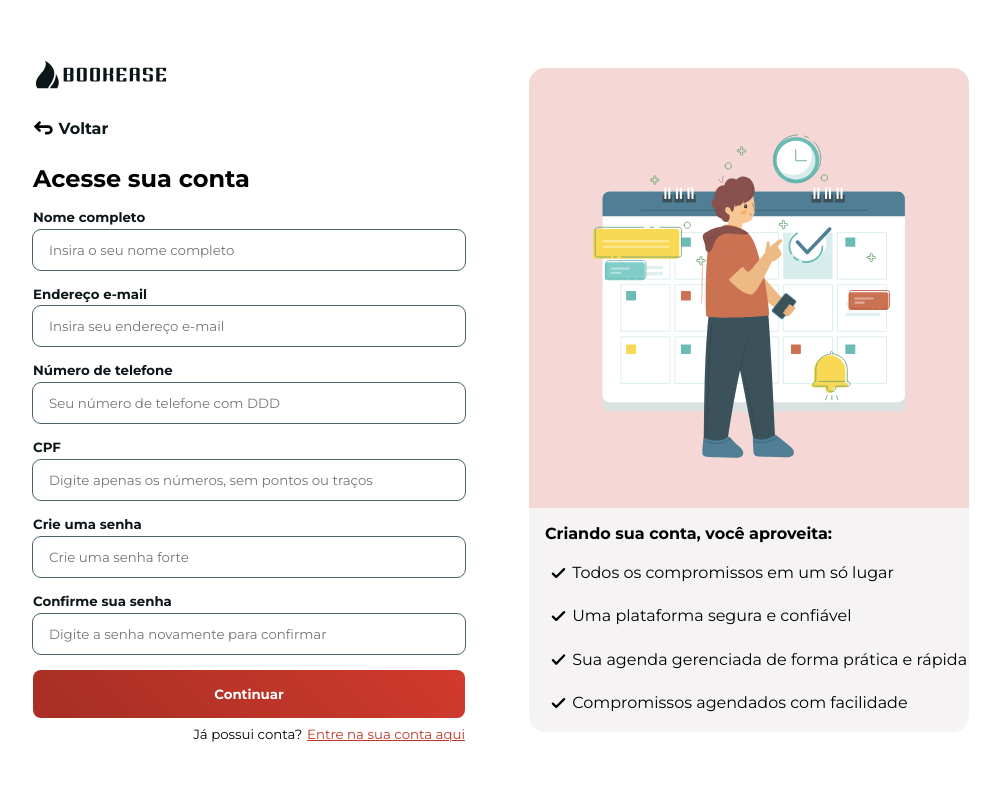
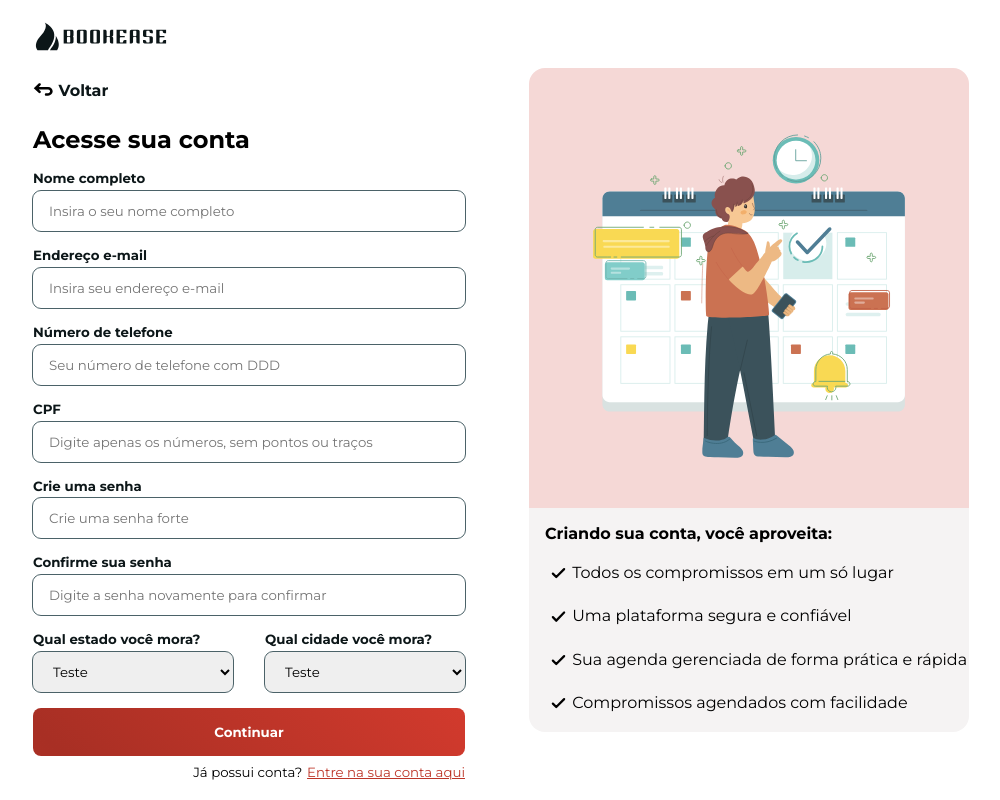
Before and after one commit to bellinaso/projeto-ctism, a PHP site: page /register.php in a window 1280 px wide. Shown: the whole page, without its empty margins (139-1139 px from the left). Run offline with PHP 8.4, Linux system fonts and the light colour scheme.

Commit message:
Made corrections and created files

```diff
--- a/bookease_database_script.sql
+++ b/bookease_database_script.sql
@@ -8,6 +8,8 @@
     name VARCHAR(100),
     email VARCHAR(100) UNIQUE,
     phone VARCHAR(14) UNIQUE,
+    state VARCHAR(50),
+    city VARCHAR(50),
     password VARCHAR(100),
     user_type enum('user','admin','manager'),
     creation_date DATE,
@@ -15,12 +17,14 @@
 );
 
 CREATE TABLE establishments(
-	id int auto_increment,
+	id INT auto_increment,
     cnpj VARCHAR(18) UNIQUE,
     user_id INT,
     email varchar(100) UNIQUE,
     name VARCHAR(200),
     adress VARCHAR(200),
+    latitude DOUBLE,
+    longitude DOUBLE,
     phone VARCHAR(14) UNIQUE,
     description TEXT,
     creation_date DATE,
--- a/model/database_connect.php
+++ b/model/database_connect.php
@@ -20,8 +20,8 @@
         $this->mysqli = new mysqli($this->host, $this->user, $this->password, $this->database);
 
         if ($this->mysqli->errno) {
-           echo("Error while connecting to database. Error:" . $this->mysqli->connect_errno);
-           exit();
+            echo("Error while connecting to database. Error:" . $this->mysqli->connect_errno);
+            exit();
         }
 
         $this->mysqli->set_charset('utf8');
--- a/public/css/establishments.css
+++ b/public/css/establishments.css
@@ -146,6 +146,7 @@
                     }
 
                     .establishment_info {
+                        width: 100%;
                         display: flex;
                         flex-direction: column;
                         justify-content: center;
@@ -156,6 +157,7 @@
                     }
 
                     .open_establishment {
+                        justify-self: end;
                         align-self: flex-start;
 
                         & {
--- a/public/css/register_login.css
+++ b/public/css/register_login.css
@@ -157,12 +157,13 @@
     }
 
     .form_input {
+        width: 100%;
         display: flex;
         flex-direction: column;
         margin-bottom: 1rem;
 
         & {
-            input {
+            input, select {
                 width: 100%;
                 height: 2.5rem;
                 padding: 1rem;
@@ -174,21 +175,34 @@
                 transition: all ease-in-out 0.27s;
             }
 
+            select {
+                padding: 0 0 0 1rem;
+            }
+
             label {
                 color: var(--gray-1);
                 font-size: var(--font-sm);
                 font-weight: bold;
             }
 
-            input:hover {
+            input:hover, select:hover {
                 padding-left: 1.17rem;
             }
 
-            input:focus {
+            input:focus, select:focus {
                 outline: 1px solid var(--red-1);
                 padding-left: 1.17rem;
             }
         }
+    }
+
+    .form_input_group {
+        width: 100%;
+        display: flex;
+        flex-direction: row;
+        justify-content: space-between;
+        gap: 2rem;
+        align-items: center;
     }
 
     .submit {
--- a/view/login.php
+++ b/view/login.php
@@ -54,7 +54,7 @@
                         <label for="login">
                             Faça login com seu endereço e-mail ou CPF
                         </label>
-                        <input type="text" name="password" id="login" placeholder="Digite seu endereço e-mail ou CPF">
+                        <input type="text" name="login" id="login" placeholder="Digite seu endereço e-mail ou CPF">
                     </div>
                     <div class="form_input">
                         <label for="password">
--- a/view/register.php
+++ b/view/register.php
@@ -29,42 +29,70 @@
             <div class="register_form">
                 <h1>Acesse sua conta</h1>
                 <form action="/controller/register_controller.php">
+
                     <div class="form_input">
                         <label for="login">
                             Nome completo
                         </label>
-                        <input type="text" name="password" id="login" placeholder="Insira o seu nome completo">
+                        <input type="text" name="complete_name" id="login" placeholder="Insira o seu nome completo">
                     </div>
+
                     <div class="form_input">
                         <label for="email">
                             Endereço e-mail
                         </label>
-                        <input type="text" name="password" id="email" placeholder="Insira seu endereço e-mail">
+                        <input type="text" name="email" id="email" placeholder="Insira seu endereço e-mail">
                     </div>
+
                     <div class="form_input">
                         <label for="phone">
                             Número de telefone
                         </label>
-                        <input type="text" name="password" id="phone" placeholder="Seu número de telefone com DDD">
+                        <input type="text" name="phone" id="phone" placeholder="Seu número de telefone com DDD">
                     </div>
+
                     <div class="form_input">
                         <label for="cpf">
                             CPF
                         </label>
-                        <input type="text" name="password" id="cpf" placeholder="Digite apenas os números, sem pontos ou traços">
+                        <input type="text" name="cpf" id="cpf" placeholder="Digite apenas os números, sem pontos ou traços">
                     </div>
+
                     <div class="form_input">
                         <label for="password">
                             Crie uma senha
                         </label>
                         <input type="password" name="password" id="password" placeholder="Crie uma senha forte">
                     </div>
+
                     <div class="form_input">
                         <label for="password_confirm">
                             Confirme sua senha
                         </label>
-                        <input type="password" name="password" id="password_confirm" placeholder="Digite a senha novamente para confirmar">
+                        <input type="password" name="password_confirm" id="password_confirm" placeholder="Digite a senha novamente para confirmar">
                     </div>
+
+                    <div class="form_input_group">
+                        <div class="form_input">
+                            <label for="state">
+                                Qual estado você mora?
+                            </label>
+                            <select name="" id="state">
+                                <option value="">Teste</option>
+                            </select>
+                        </div>
+                        <div class="form_input">
+                            <label for="city">
+                                Qual cidade você mora?
+                            </label>
+                            <select name="" id="city">
+                                <option value="">Teste</option>
+                            </select>
+                        </div>
+                    </div>
+
+                    <!-- https://blog.logrocket.com/creating-custom-select-dropdown-css/ -->
+
                     <div class="submit red_button">
                         <button type="submit">Continuar</button>
                     </div>
```
Also changed, not shown: controller/authentication_controller.php (added), controller/register_controller.php (added), view/establishment_page.php (added).
